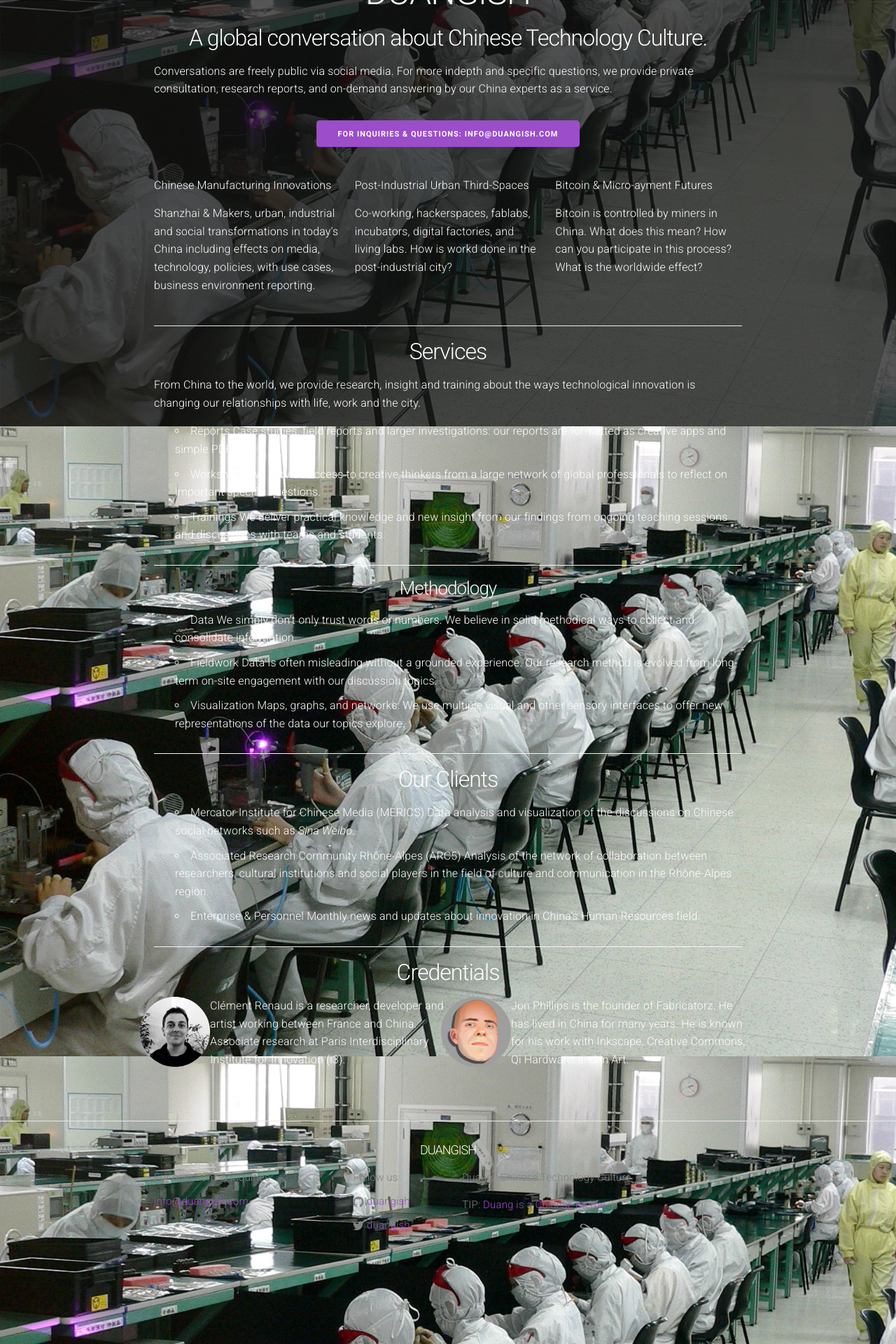
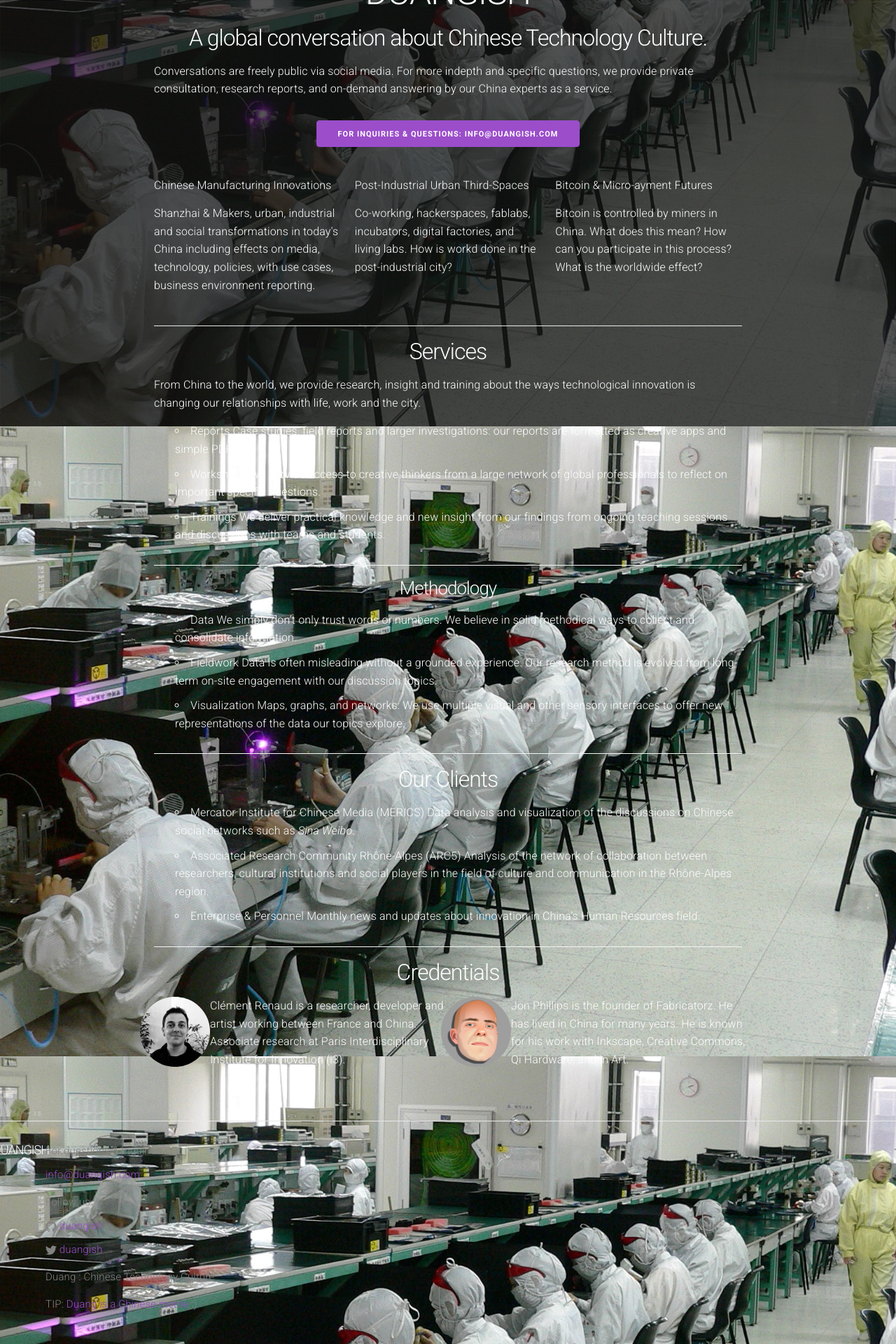
Before and after one commit to clemsos/duangish.github.io, a Jekyll site: the page built from index.md, in a window 1280 px wide. Shown: the part 291-2211 px from the top of the page at 70% size. Built offline with Jekyll 4.4.1, drawn with Linux system fonts in a browser that asks for light colours; nearby versions of some CDN libraries; grey boxes are pictures that could not be loaded.

Commit message:
Update footer.html

```diff
--- a/_includes/footer.html
+++ b/_includes/footer.html
@@ -1,17 +1,17 @@
 <footer class="site-footer">
-  <div class="wrapper">
+  <div class="row">
 
     <h2 class="footer-heading" style="text-transform: uppercase">{{ site.title }}</h2>
 
     <div class="footer-col-wrapper">
-      <div class="footer-col  footer-col-1">
+      <div class="column">
         <ul class="contact-list">
           <li><strong></strong>For questions & inquiries</strong></li>
           <li><a href="mailto:{{ site.email }}">{{ site.email }}</a></li>
         </ul>
       </div>
 
-      <div class="footer-col  footer-col-2">
+      <div class="column">
         <ul class="social-media-list">
           <li><strong></strong>Follow us</strong></li>
 
@@ -47,7 +47,7 @@
       </div>
 
 
-      <div class="footer-col  footer-col-3">
+      <div class="column">
         <p class="text">{{ site.description }}</p>
         <p class="text"><strong>TIP</strong>: <a href="https://en.wikipedia.org/wiki/Duang">Duang is a Chinese meme</a> :)</p>      </div>
     </div>
```
